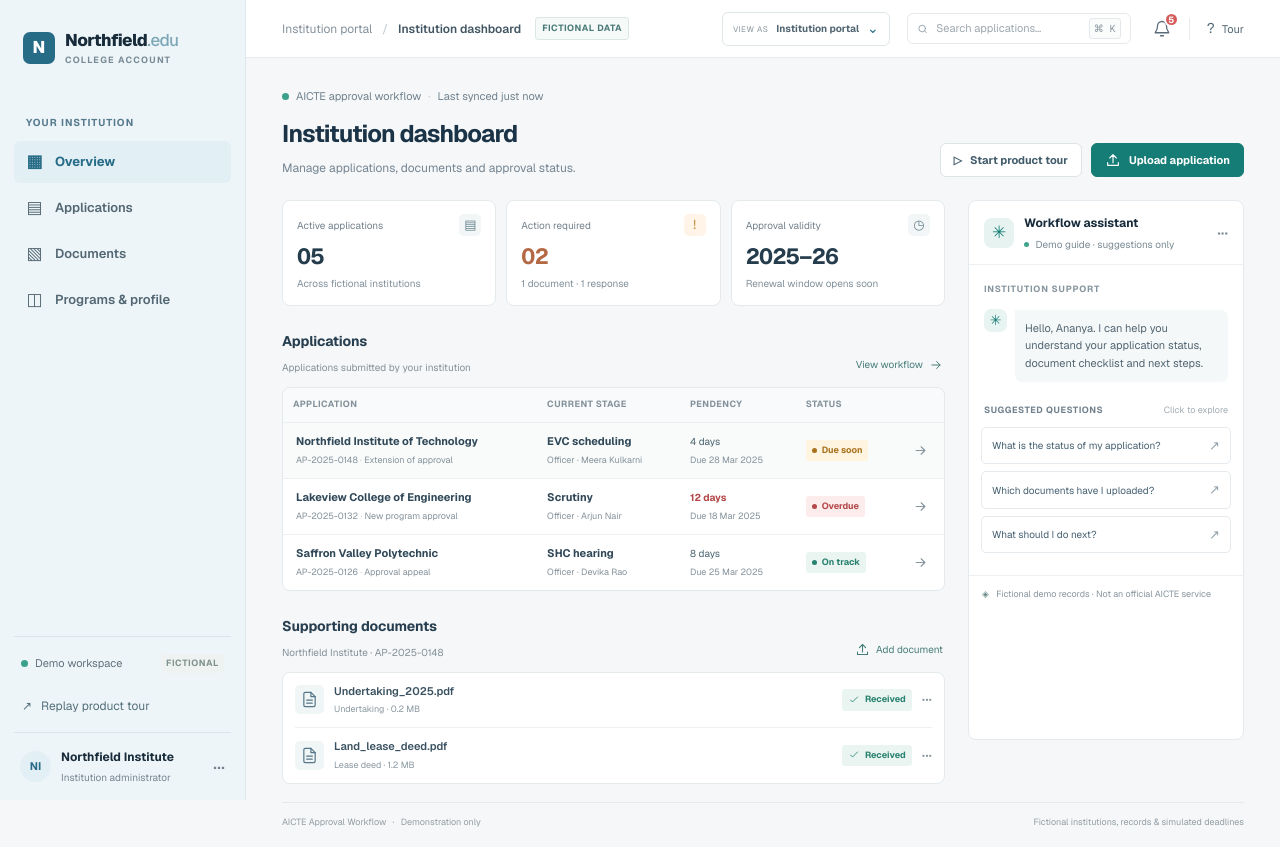
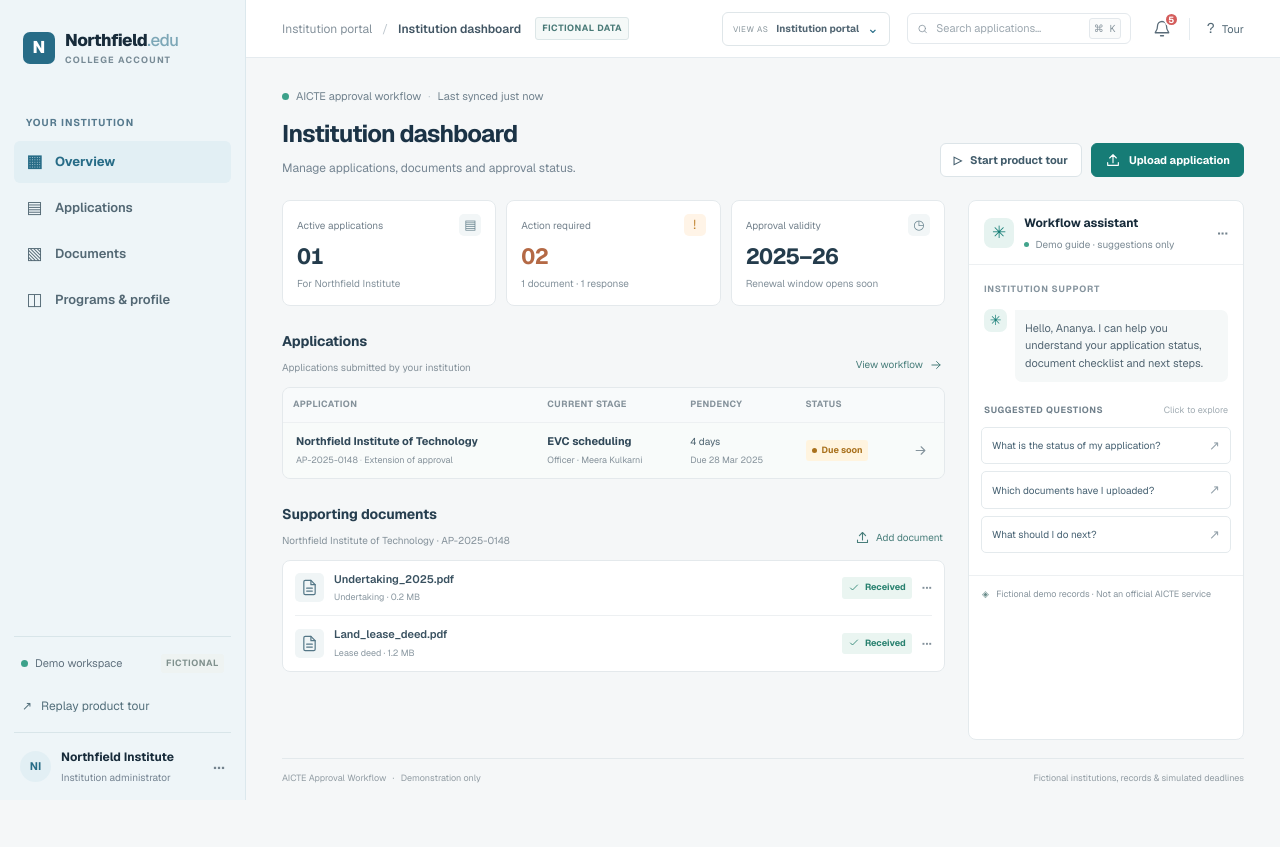
Before and after one commit to farhantawfeeq56/aicte-ai, a Next.js app: page / in a window 1280 px wide. After the commit the page ends 804 px from the top, so only its background shows below. Built offline with nearby package versions, Linux system fonts and the light colour scheme.

Commit message:
Scope institution dashboard to its college

```diff
--- a/app/page.tsx
+++ b/app/page.tsx
@@ -71,6 +71,8 @@ export default function Home() {
   const [filter, setFilter] = useState("");
   const [routeChoice, setRouteChoice] = useState<CaseRecord["route"]>("B");
   const selected = data?.cases.find((item) => item.id === selectedId) ?? data?.cases[0];
+  const institutionCases = data?.cases.filter((item) => item.college === "Northfield Institute of Technology") ?? [];
+  const institutionSelected = institutionCases.find((item) => item.id === selectedId) ?? institutionCases[0];
 
   const refresh = useCallback(async () => {
     const response = await fetch("/api/demo", { cache: "no-store" });
@@ -103,7 +105,7 @@ export default function Home() {
   }
   async function upload(file?: File, mode: "application" | "supporting" = "application") {
     if (!file) return;
-    const success = await mutate("upload", { name: file.name, size: file.size, mode, id: selectedId });
+    const success = await mutate("upload", { name: file.name, size: file.size, mode, id: institutionSelected?.id });
     if (success && mode === "application") setSelectedId("AP-2025-0152");
   }
   function showDashboard(next: Dashboard) { setDashboard(next); setActiveSection(sideLinks[next][0].label); setReply(""); setNotificationOpen(false); }
@@ -154,11 +156,11 @@ export default function Home() {
         </div>}
         <div className="content-grid"><section className="primary-column">
           {dashboard === "institution" && <>
-            <div className="metric-row"><Metric label="Active applications" value={String(data.cases.length).padStart(2, "0")} note="Across fictional institutions" icon="▤"/><Metric label="Action required" value="02" note="1 document · 1 response" icon="!" alert/><Metric label="Approval validity" value="2025–26" note="Renewal window opens soon" icon="◷"/></div>
+            <div className="metric-row"><Metric label="Active applications" value={String(institutionCases.length).padStart(2, "0")} note="For Northfield Institute" icon="▤"/><Metric label="Action required" value="02" note="1 document · 1 response" icon="!" alert/><Metric label="Approval validity" value="2025–26" note="Renewal window opens soon" icon="◷"/></div>
             <div className="section-title" id="application-list"><div><h2>Applications</h2><span>Applications submitted by your institution</span></div><button className="text-action" onClick={() => showDashboard("routing")}>View workflow <Icon name="arrow" size={14}/></button></div>
-            <CaseTable cases={data.cases.slice(0, 3)} filter={filter} selectedId={selectedId} onSelect={(c) => { setSelectedId(c.id); setRouteChoice(c.route); }}/>
-            <div className="section-title compact-title"><div><h2>Supporting documents</h2><span>Northfield Institute · AP-2025-0148</span></div><label className="text-action document-upload"><Icon name="upload" size={15}/> Add document<input type="file" onChange={(e) => upload(e.target.files?.[0], "supporting")}/></label></div>
-            <div className={`document-list ${tourFocus("institution")}`} id="document-list">{selected?.files.map((file) => <div className="document-row" key={file.name}><div className="file-icon"><Icon name="file" size={17}/></div><div className="document-name"><b>{file.name}</b><small>{file.kind} · {(file.size / 1000000).toFixed(1)} MB</small></div><span className="status-tag status-green"><Icon name="check" size={12}/> Received</span><button className="more-button" aria-label={`More options for ${file.name}`}>···</button></div>)}{!selected?.files.length && <div className="empty-state">No supporting documents yet. Upload a file to add one.</div>}</div>
+            <CaseTable cases={institutionCases} filter={filter} selectedId={institutionSelected?.id ?? selectedId} onSelect={(c) => { setSelectedId(c.id); setRouteChoice(c.route); }}/>
+            <div className="section-title compact-title"><div><h2>Supporting documents</h2><span>{institutionSelected?.college ?? "Northfield Institute of Technology"} · {institutionSelected?.id ?? "No application selected"}</span></div><label className="text-action document-upload"><Icon name="upload" size={15}/> Add document<input type="file" onChange={(e) => upload(e.target.files?.[0], "supporting")}/></label></div>
+            <div className={`document-list ${tourFocus("institution")}`} id="document-list">{institutionSelected?.files.map((file) => <div className="document-row" key={file.name}><div className="file-icon"><Icon name="file" size={17}/></div><div className="document-name"><b>{file.name}</b><small>{file.kind} · {(file.size / 1000000).toFixed(1)} MB</small></div><span className="status-tag status-green"><Icon name="check" size={12}/> Received</span><button className="more-button" aria-label={`More options for ${file.name}`}>···</button></div>)}{!institutionSelected?.files.length && <div className="empty-state">No supporting documents yet. Upload a file to add one.</div>}</div>
           </>}
           {dashboard === "routing" && selected && <>
             <div className="route-case-strip"><div className="institution-avatar">{selected.college.charAt(0)}</div><div><b>{selected.college}</b><small>{selected.id} <span>·</span> {selected.type}</small></div><Status status={selected.status}/></div>
```
